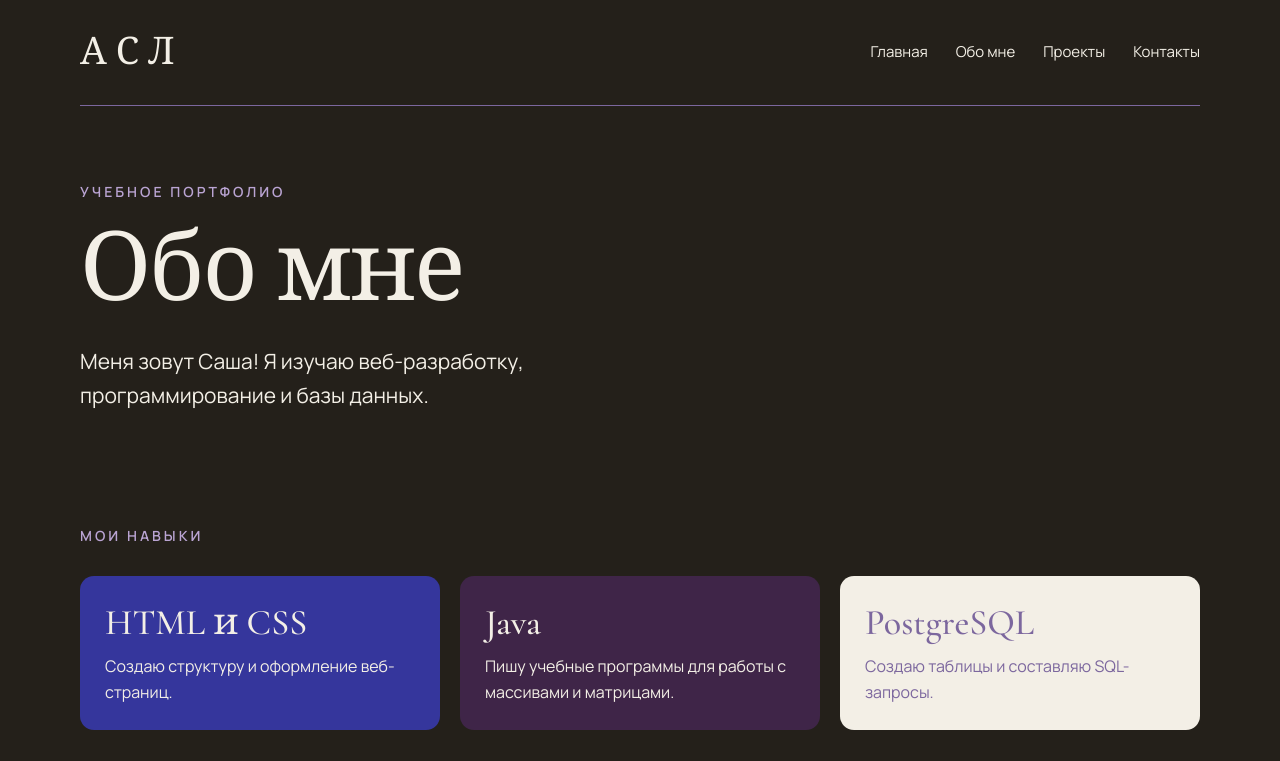
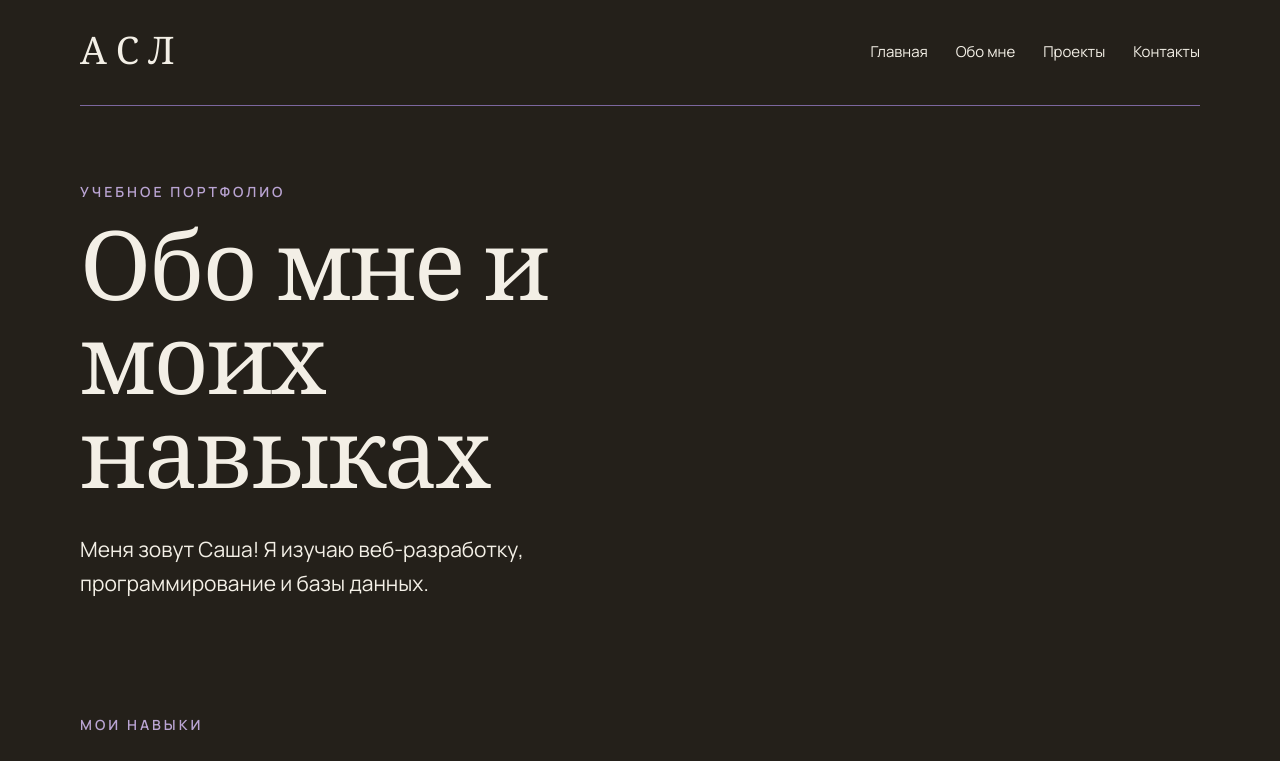
Before and after one commit to aleksandrs1111/aleksandrs1111.github.io, a plain HTML site: page about.html in a window 1280 px wide. Shown: the top 761 px of the page. Drawn offline with nearby package versions, Linux system fonts and the light colour scheme.

Commit message:
Обновила about.html

```diff
--- a/about.html
+++ b/about.html
@@ -25,7 +25,7 @@
             <section class="hero">
                 <div class="hero-text">
                     <p class="eyebrow">Учебное портфолио</p>
-                    <h1>Обо мне</h1>
+                    <h1>Обо мне и моих навыках</h1>
                     <p class="intro">
                         Меня зовут Саша! Я изучаю
                         веб-разработку, программирование и базы данных.
```
